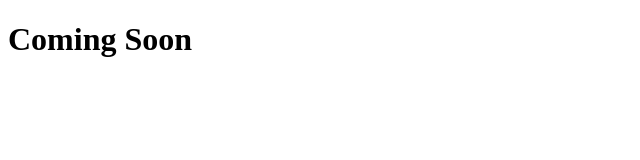
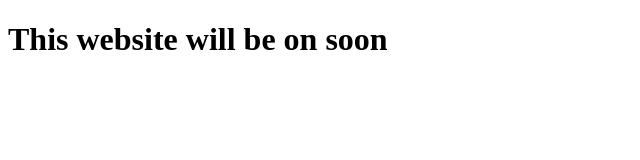
Before and after one commit to manuelpessoadelima/manupessoalima, a plain HTML site: page index.html in a window 1280 px wide. Shown: the whole page, without its empty margins (0-640 px from the left). Drawn offline with Linux system fonts and the light colour scheme.

Commit message:
Update placeholder text on home page
Co-Authored-By: Claude Sonnet 5.5 <noreply@anthropic.com>
Claude-Session: https://claude.ai/code/session_01BSnVAdvqLUtXkcX6r1v9wU

```diff
--- a/index.html
+++ b/index.html
@@ -7,6 +7,6 @@
     <title>Manuel Pessoa de Lima</title>
 </head>
 <body>
-    <h1>Coming Soon</h1>
+    <h1>This website will be on soon</h1>
 </body>
 </html>
```
